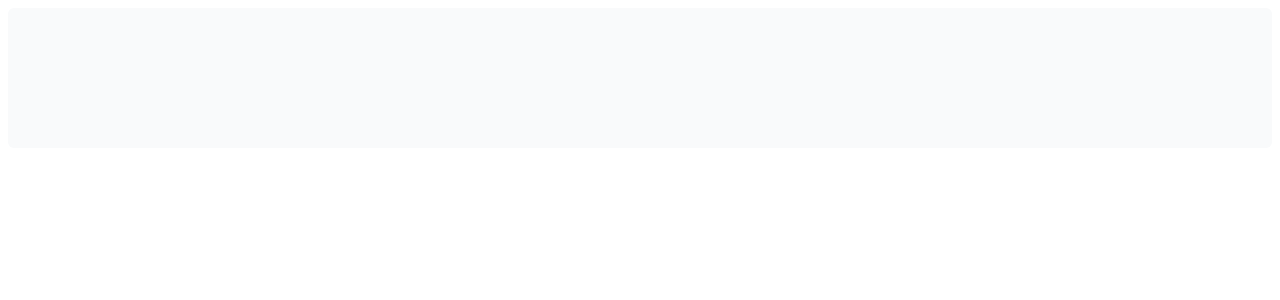
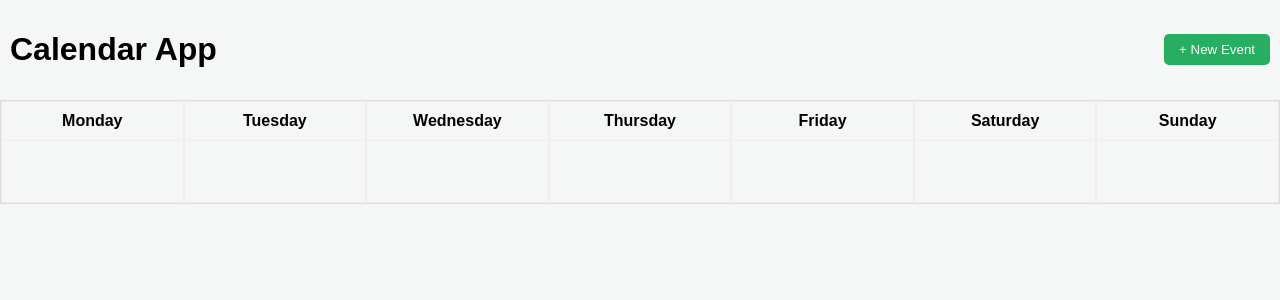
Before and after one commit to Eg0ss/Calendar_vue, a Vue app: page /home in a window 1280 px wide. Before the commit this address had no page. Shown: the top 300 px of the page. Built offline with nearby package versions, Linux system fonts and the light colour scheme.

Commit message:
commit avant inscription

```diff
--- a/src/App.vue
+++ b/src/App.vue
@@ -1,11 +1,23 @@
-<script setup>
-import Input from './components/Input.vue'
-import Todo from './components/Todo.vue'
+    <script setup>
+
 </script>
 
 <template>
-  <Input />
-  <Todo />
+  <div id="app">
+    <router-view />
+  </div>
 </template>
 
-<style scoped></style>
+
+<style>
+body {
+  margin: 0;
+  font-family: 'Arial', sans-serif;
+  background-color: #f4f7f6;
+}
+
+#app {
+  width: 100%;
+  min-height: 100vh;
+}
+</style>
--- a/src/components/Todo.vue
+++ b/src/components/Todo.vue
@@ -1,63 +1,29 @@
-<template>
-    <div class="todo">
-        <h4>{{ day }}</h4>
-
-        <ul>
-            <li v-for="(task, index) in tasks" :key="index">
-
-                {{ task }}
-            </li>
-        </ul>
-    </div>
-</template>
-
 <script setup>
 
-defineProps(["day", "tasks"])
+defineProps({
+    dayName: String
+});
 </script>
+    <template>
+        <div class="day-column">
+            <div class="day-title">
+                {{ dayName }}
+            </div>
+            <div class="task-list"></div>
+        </div>
+    </template>
+
 
 <style scoped>
-.todo {
-
-    background: #f9fafb;
-
-    padding: 10px;
-
-    border-radius: 6px;
-
-    min-height: 120px;
-
+.day-column {
+    border: 0.5px solid #eee;
+    min-height: 100px;
+    text-align: center;
 }
 
-h4 {
-
-    font-size: 14px;
-
-    margin-bottom: 8px;
-
-    font-weight: 600;
-
-}
-
-ul {
-
-    list-style: none;
-
-    padding: 0;
-
-}
-
-li {
-
-    background: #e5e7eb;
-
-    margin-bottom: 5px;
-
-    padding: 5px;
-
-    border-radius: 4px;
-
-    font-size: 13px;
-
+.day-title {
+    font-weight: bold;
+    padding: 10px;
+    border-bottom: 1px solid #eee;
 }
 </style>
--- a/src/router/index.js
+++ b/src/router/index.js
@@ -1,8 +1,35 @@
 import { createRouter, createWebHistory } from 'vue-router'
+import Connexion from '/src/views/Connexion.vue'
+import Inscription from '@/views/Inscription.vue'
+import Calendar from '@/views/Calendar.vue'
+import Notfound from '@/views/Notfound.vue'
+
+const routes = [
+  {
+    path: '/',
+    name: 'connexion',
+    component: Connexion,
+  },
+  {
+    path: '/home',
+    name: 'home',
+    component: Calendar,
+  },
+  {
+    path: '/inscription',
+    name: 'inscription',
+    component: Inscription,
+  },
+  {
+    path: '/:pathMatch(.*)*',
+    name: 'not-found',
+    component: Notfound,
+  },
+]
 
 const router = createRouter({
   history: createWebHistory(import.meta.env.BASE_URL),
-  routes: [],
+  routes,
 })
 
 export default router
--- a/src/views/Calendar.vue
+++ b/src/views/Calendar.vue
@@ -1,9 +1,46 @@
 <script setup>
+import Todo from '../components/Todo.vue';
 
+const weekDays = [
+    'Monday', 'Tuesday', 'Wednesday', 'Thursday',
+    'Friday', 'Saturday', 'Sunday'
+];
 </script>
 
 <template>
+    <div class="calendar-container">
+        <header class="calendar-header">
+            <h1>Calendar App</h1>
+            <button class="btn-new">+ New Event</button>
+        </header>
 
+        <div class="days-grid">
+            <Todo v-for="day in weekDays" :key="day" :dayName="day" />
+        </div>
+    </div>
 </template>
 
-<style scoped></style>
+<style scoped>
+.days-grid {
+    display: grid;
+    grid-template-columns: repeat(7, 1fr);
+
+    border: 1px solid #ddd;
+}
+
+.calendar-header {
+    display: flex;
+    justify-content: space-between;
+    align-items: center;
+    padding: 10px;
+}
+
+.btn-new {
+    background-color: #27ae60;
+    color: white;
+    border: none;
+    padding: 8px 15px;
+    border-radius: 5px;
+    cursor: pointer;
+}
+</style>
```
